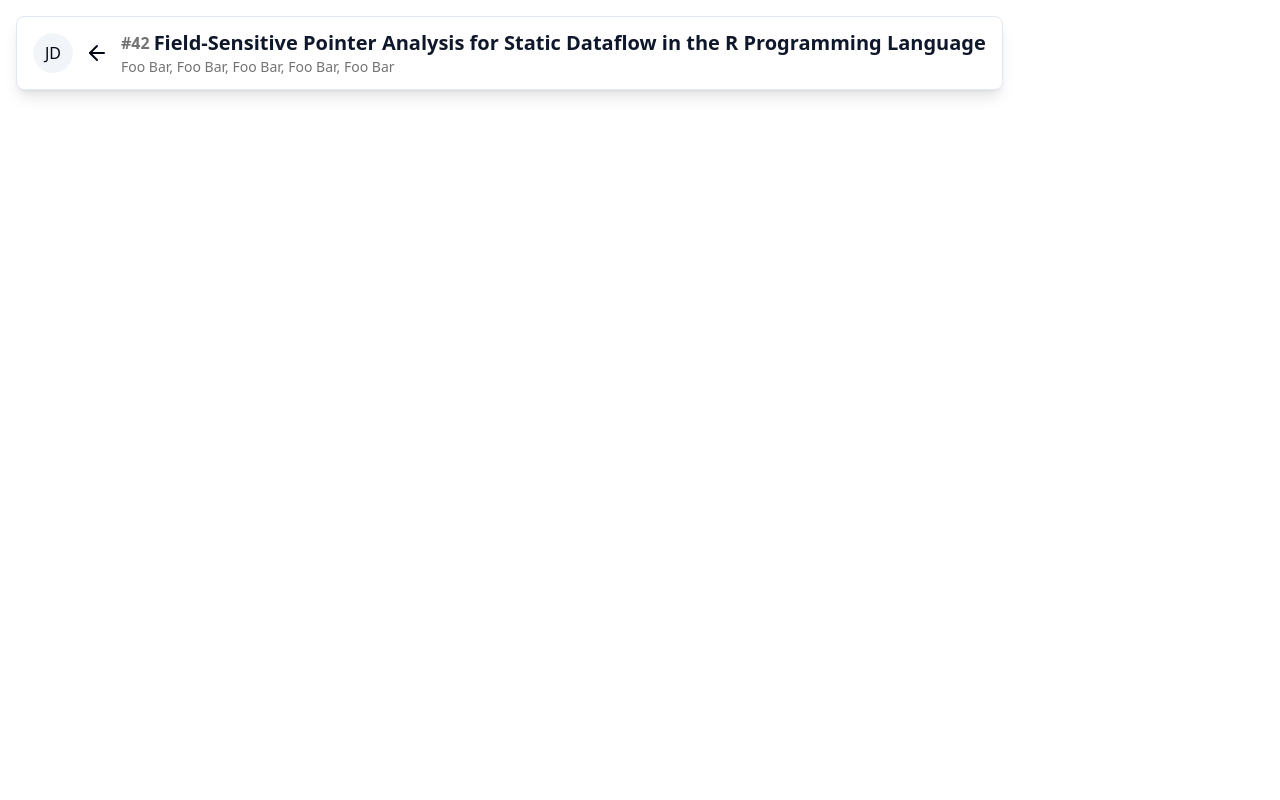
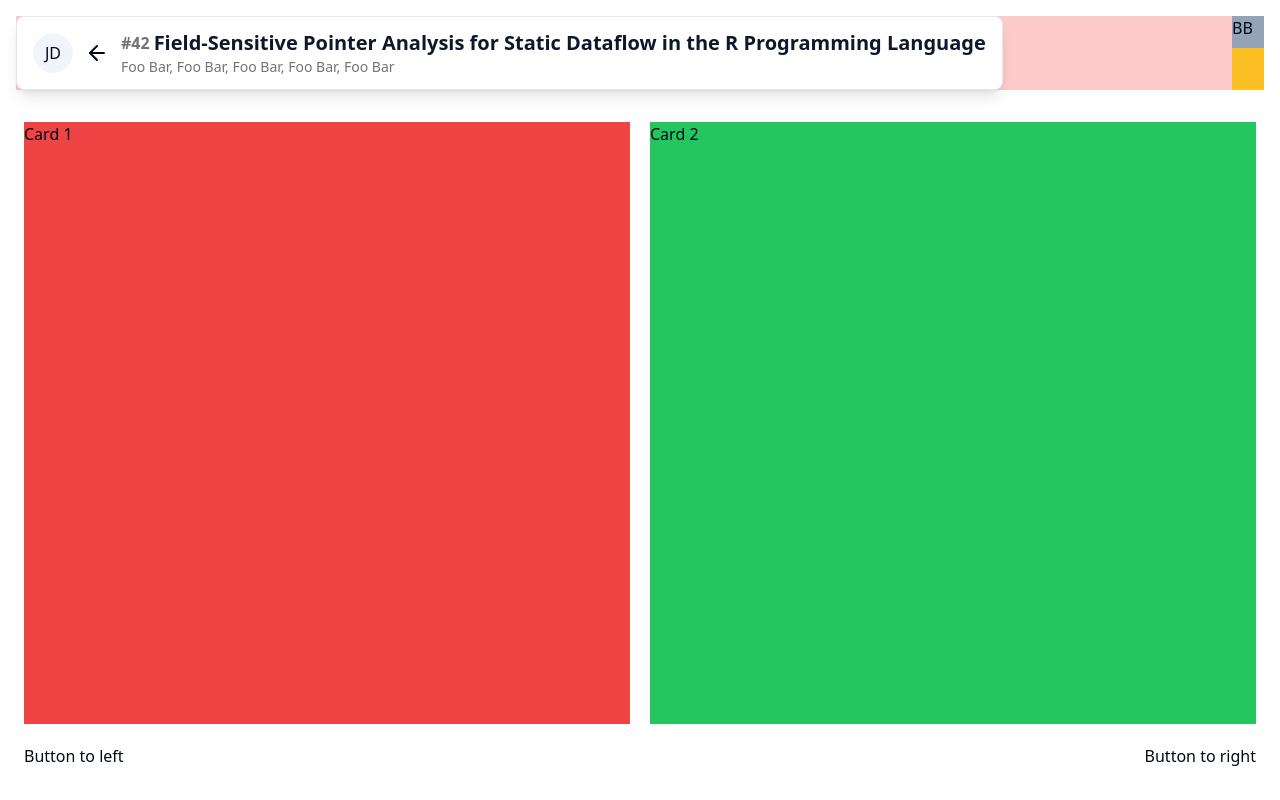
Before and after one commit to SE-UUlm/snowballr-frontend, a SvelteKit app: page /paper/42 in a window 1280 px wide. Built offline with nearby package versions, Linux system fonts and the light colour scheme.

Commit message:
feat: add basic paper view layout

```diff
--- a/src/routes/paper/[paperId]/+page.svelte
+++ b/src/routes/paper/[paperId]/+page.svelte
@@ -8,4 +8,19 @@
 <svelte:head>
     <title>{paper.title}</title>
 </svelte:head>
-<PaperNavigationBar {user} backRef="/" {paper} />
+<div class="flex flex-row justify-between bg-red-200 h-fit w-full gap-4">
+    <PaperNavigationBar {user} backRef="/" paper={data.paper} />
+    <div class="bg-amber-400">
+        <div class="w-8 h-8 bg-slate-400">BB</div>
+    </div>
+</div>
+<main class="flex flex-col h-full w-full px-2 py-4 gap-5">
+    <div class="flex flex-row w-full h-full gap-5">
+        <div class="bg-red-500 w-full">Card 1</div>
+        <div class="bg-green-500 w-full">Card 2</div>
+    </div>
+    <div class="flex flex-row w-full h-fit justify-between">
+        <div>Button to left</div>
+        <div>Button to right</div>
+    </div>
+</main>
```
